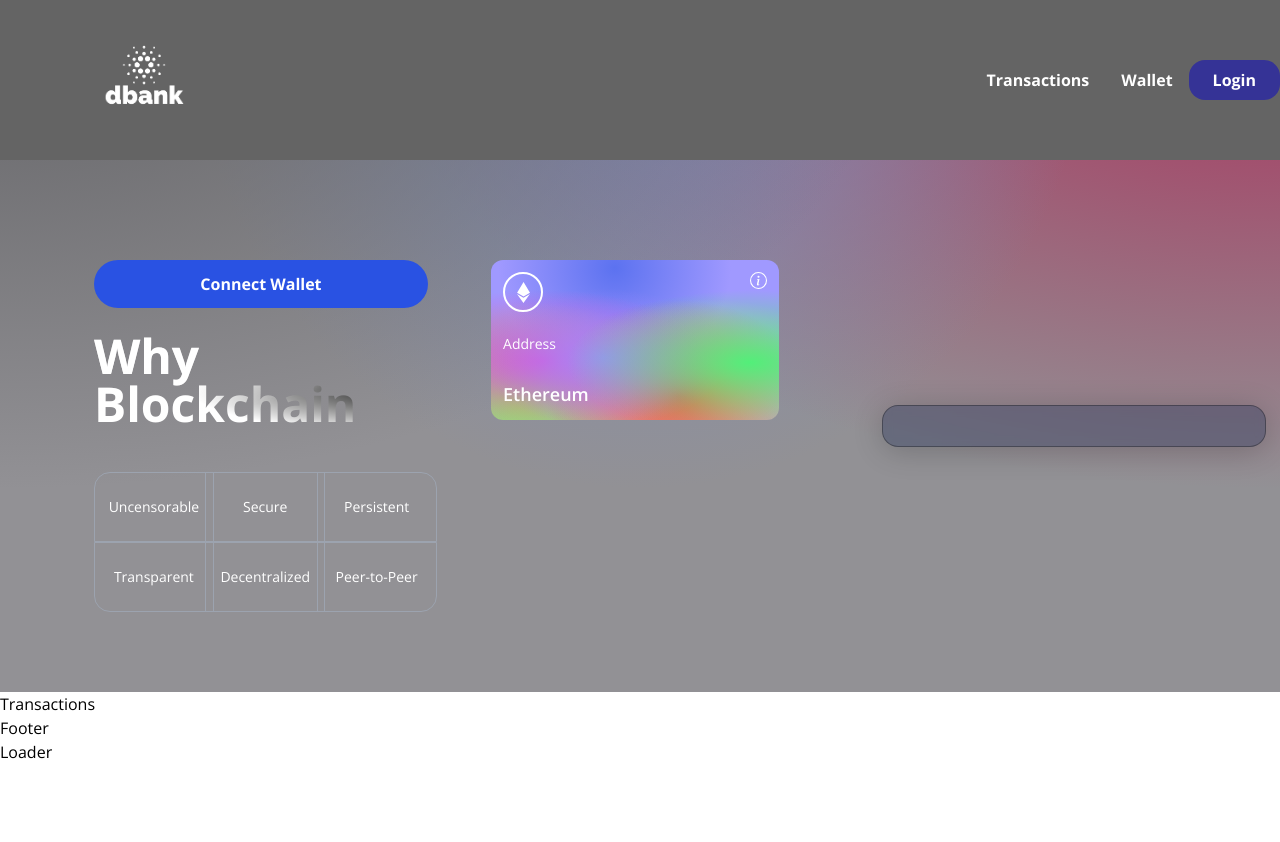
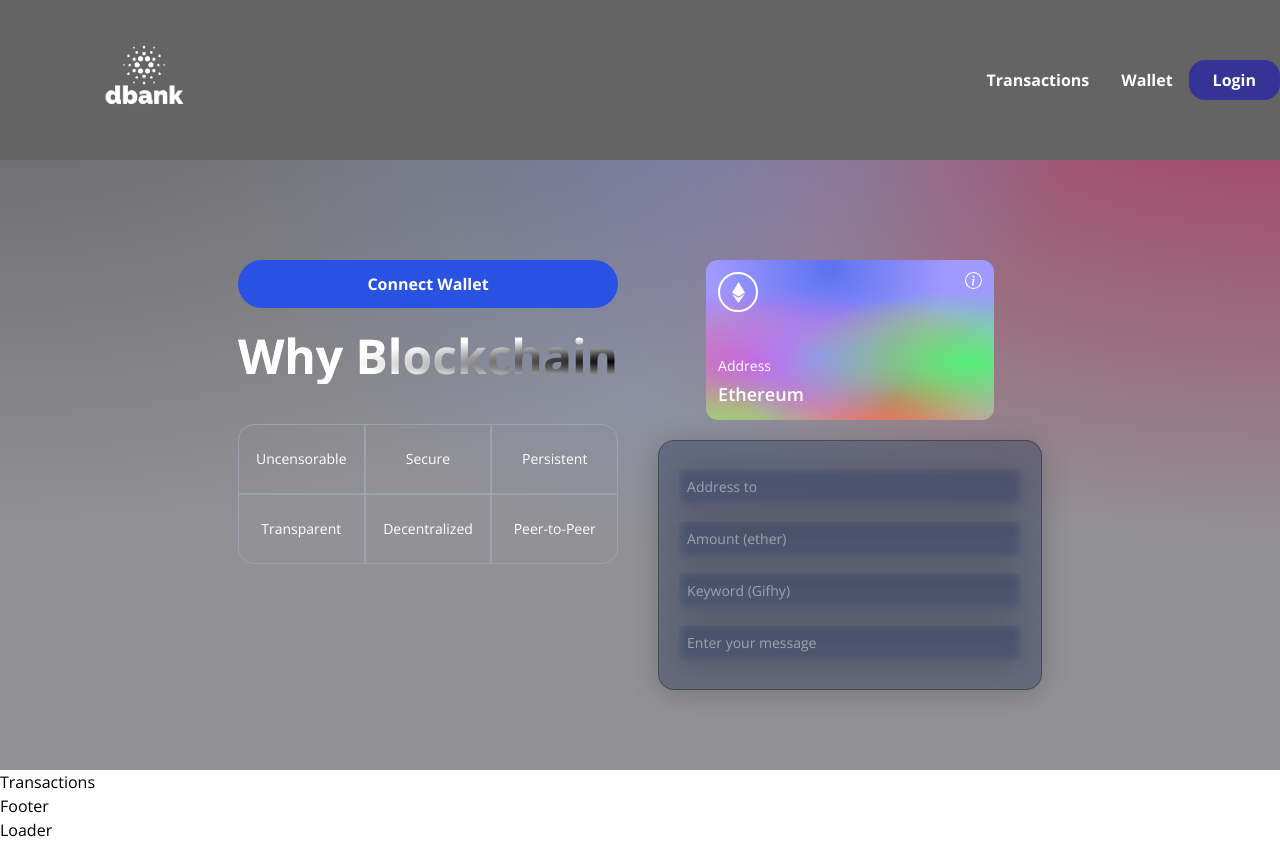
Before and after one commit to erhaneth/dbank, a React (Create React App) app in the folder client/: page / in a window 1280 px wide. Before the commit the page ends 800 px from the top, so only its background shows below. Built offline with nearby package versions, Linux system fonts and the light colour scheme.

Commit message:
Fixed the bug and implement inputs

```diff
--- a/client/src/components/Welcome.jsx
+++ b/client/src/components/Welcome.jsx
@@ -3,19 +3,23 @@ import { SiEthereum } from "react-icons/si";
 import { BsInfoCircle } from "react-icons/bs";
 
 // import { loader } from './'
-const commonStyles ="min-h-[70px] sm:px-0 px-2 sm:min-w-[120px] flex justify-center items-center border-[0.5px] border-gray-400 text-sm font-light text-white";
+const commonStyles =
+  "min-h-[70px] sm:px-0 px-2 sm:min-w-[120px] flex justify-center items-center border-[0.5px] border-gray-400 text-sm font-light text-white";
 
-const Input = ({placeholder}) => {
-
-     <input
+  const Input = ({ placeholder, name, type, value, handleChange }) => (
+    <input
       placeholder={placeholder}
-     />
-
-}
+      type={type}
+      step="0.0001"
+      value={value}
+      onChange={(e) => handleChange(e, name)}
+      className="my-2 w-full rounded-sm p-2 outline-none bg-transparent text-white border-none text-sm blue-glassmorphism"
+    />
+  )
 function Welcome() {
   const connectWallet = () => {
     window.location.href = "https://metamask.io/";
-  };
+  }
 
   return (
     <div className="flex w-full justify-center items-center">
@@ -23,7 +27,7 @@ function Welcome() {
         <div className="flex flex-1  justify-start flex-col md:mr-10">
           <button
             type="button"
-            onclick={connectWallet}
+            onClick={connectWallet}
             className="flex flex-row justify-center items-center my-5 bg-[#2952e3] p-3 rounded-full cursor-pointer hover:bg-[#5867b2]"
           >
             <p className="text-white text-base font-bold">Connect Wallet</p>
@@ -34,29 +38,60 @@ function Welcome() {
           <div className="grid sm:grid-cols-3 grid-cols-3 w-full mt-10">
             <div className={`rounded-tl-2xl ${commonStyles}`}>Uncensorable</div>
             <div className={commonStyles}>Secure</div>
-            <div className={`rounded-tr-2xl ${commonStyles}`}>Persistent</div>
-            <div className={`rounded-bl-2xl ${commonStyles}`}>Transparent</div>
+            <div className={`sm:rounded-tr-2xl ${commonStyles}`}>
+              Persistent
+            </div>
+            <div className={`sm:rounded-bl-2xl ${commonStyles}`}>
+              Transparent
+            </div>
             <div className={commonStyles}>Decentralized</div>
             <div className={`rounded-br-2xl ${commonStyles}`}>Peer-to-Peer</div>
           </div>
         </div>
         <div className="flex flex-col flex-1 items-center justify-start w-full md:mt-0 mt-10">
-          <div className="p-3 justify-end items-start flex-col rounded-xl h-40 sm:w-72 w-full my-5 eth-card">
-            <div className="flex flex-col justify-between w-full h-full">
+          <div className="p-3 justify-end items-start flex-col rounded-xl h-40 sm:w-72 w-full my-5 eth-card .white-glassmorphism ">
+            <div className="flex justify-between flex-col  w-full h-full">
               <div className="flex justify-between items-start">
                 <div className="w-10 h-10 rounded-full border-2 border-white flex justify-center items-center ">
                   <SiEthereum fontSize={21} color="white" />
                 </div>
                 <BsInfoCircle fontSize={17} color="white" />
               </div>
-              <p className="text-white font-light text-sm">Address</p>
-              <p className="text-white font-semibold text-lg mt-1">Ethereum</p>
+              <div>
+                <p className="text-white font-light text-sm">Address</p>
+                <p className="text-white font-semibold text-lg mt-1">
+                  Ethereum
+                </p>
+              </div>
             </div>
           </div>
+          <div className="p-5 sm:w-96 w-full flex flex-col justify-start items-center blue-glassmorphism">
+            <Input
+              placeholder="Address to"
+              name="addressTo"
+              type="text"
+              handelChange={() => {}}
+            />
+            <Input
+              placeholder="Amount (ether)"
+              name="amount"
+              type="number"
+              handelChange={() => {}}
+            />
+            <Input
+              placeholder="Keyword (Gifhy)"
+              name="keyword"
+              type="text"
+              handelChange={() => {}}
+            />
+            <Input
+              placeholder="Enter your message"
+              name="message"
+              type="text"
+              handelChange={() => {}}
+            />
+          </div>
         </div>
-      </div>
-      <div className="p-5 sm:w-96 flex flex-col justify-start items-center blue-glassmorphism">
-
       </div>
     </div>
   );
```
